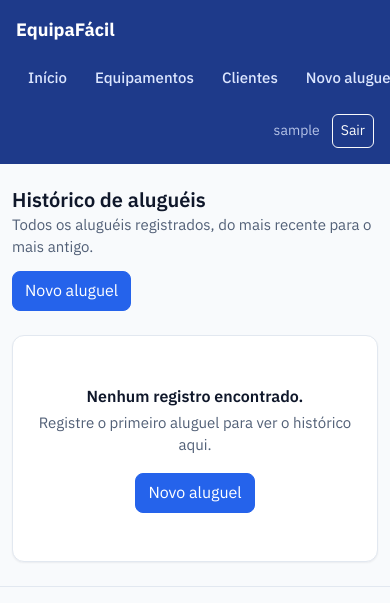
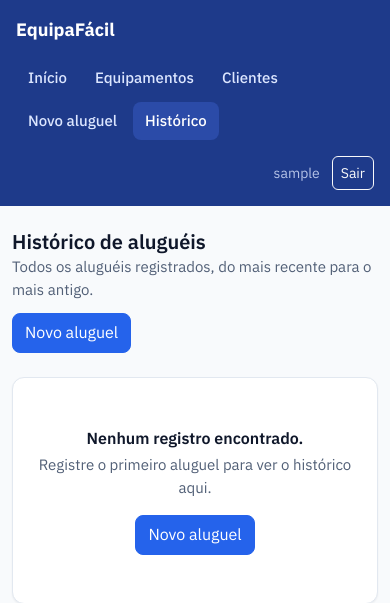
Before and after one commit to RickelmeDSC/equipafacil, a Django app: page /alugueis/ in a window 390 px wide; the page is wider, and only the part inside the window is pictured. Shown: the top 603 px of that part. Run offline with Django 5.2, Linux system fonts and the light colour scheme; the visitor is signed in with stand-in values (Sample User, id 1); data that the repository does not hold is empty; parts of the project's set-up code (start-up, migrations or seed data) failed here and were passed over; some libraries are stand-ins or nearby versions.

Commit message:
fix: evita rolagem lateral do menu em tela de celular
Na barra lateral recolhida (max-width: 991.98px), o .eqf-menu herdava
flex: 1 0 auto da regra base e nao podia encolher. Abaixo de ~500px ele
ficava com a largura de todos os itens lado a lado (496px) e criava
rolagem horizontal em todas as telas autenticadas (medido em 320, 360,
390 e 414px).

Com flex-shrink: 1 e min-width: 0 so dentro da media query, os itens
quebram em linha como a propria documentacao do DEV-07 descreve. Sem
efeito em 600px ou mais nem no desktop. Ajuste de integracao da 15A,
sem mudanca de design.

Co-Authored-By: Claude Opus 5.5 <noreply@anthropic.com>
Claude-Session: https://claude.ai/code/session_0125GGvVq5Ro5w6mBwZ7rw2V

```diff
--- a/static/css/app.css
+++ b/static/css/app.css
@@ -312,6 +312,10 @@ body {
   .eqf-menu {
     flex-direction: row;
     flex-wrap: wrap;
+    /* A regra base (flex: 1 0 auto) não deixa o menu encolher: abaixo de
+       ~500px ele passava da largura da tela e criava rolagem lateral. */
+    flex-shrink: 1;
+    min-width: 0;
     padding: 0;
     gap: var(--ef-space-1);
   }
```
